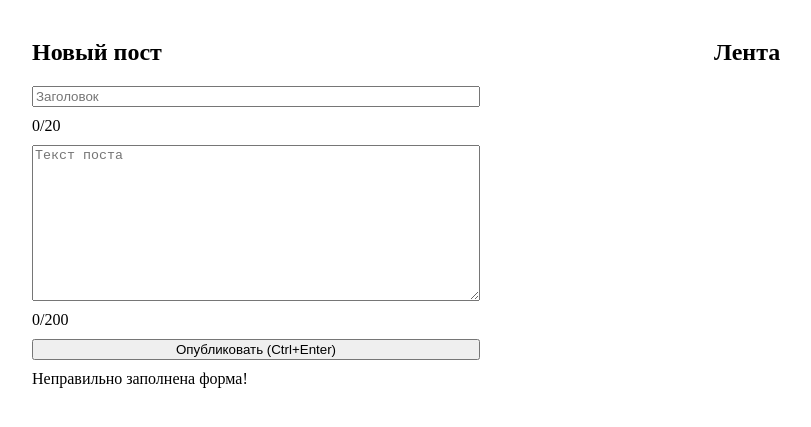
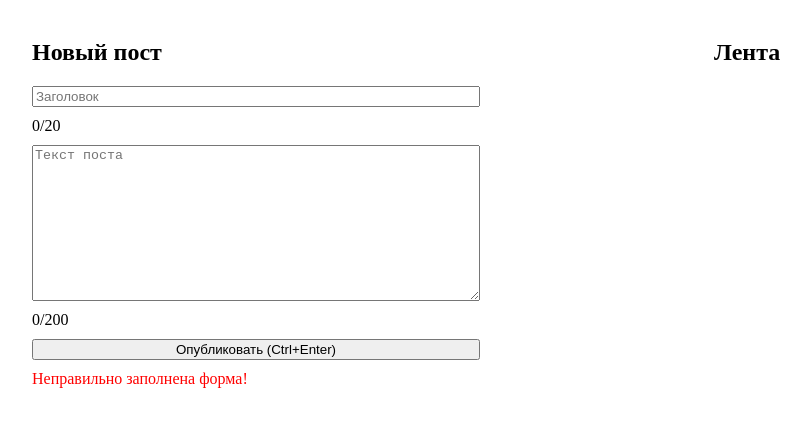
Before and after one commit to SadoninS/BlogAPP, a plain HTML site: page index.html in a window 1280 px wide. Both pictures are taken after a click on the button "Опубликовать (Ctrl+Enter)". Shown: the part 61-488 px from the top of the page, without its empty margins (43-854 px from the left). Drawn offline with Linux system fonts and the light colour scheme.

Commit message:
color fix

```diff
--- a/index.css
+++ b/index.css
@@ -20,6 +20,9 @@ form {
 .overLength {
   color: red;
 }
+.inputErrorMessage {
+  color: red;
+}
 
 .invisible {
   opacity: 0;
```
